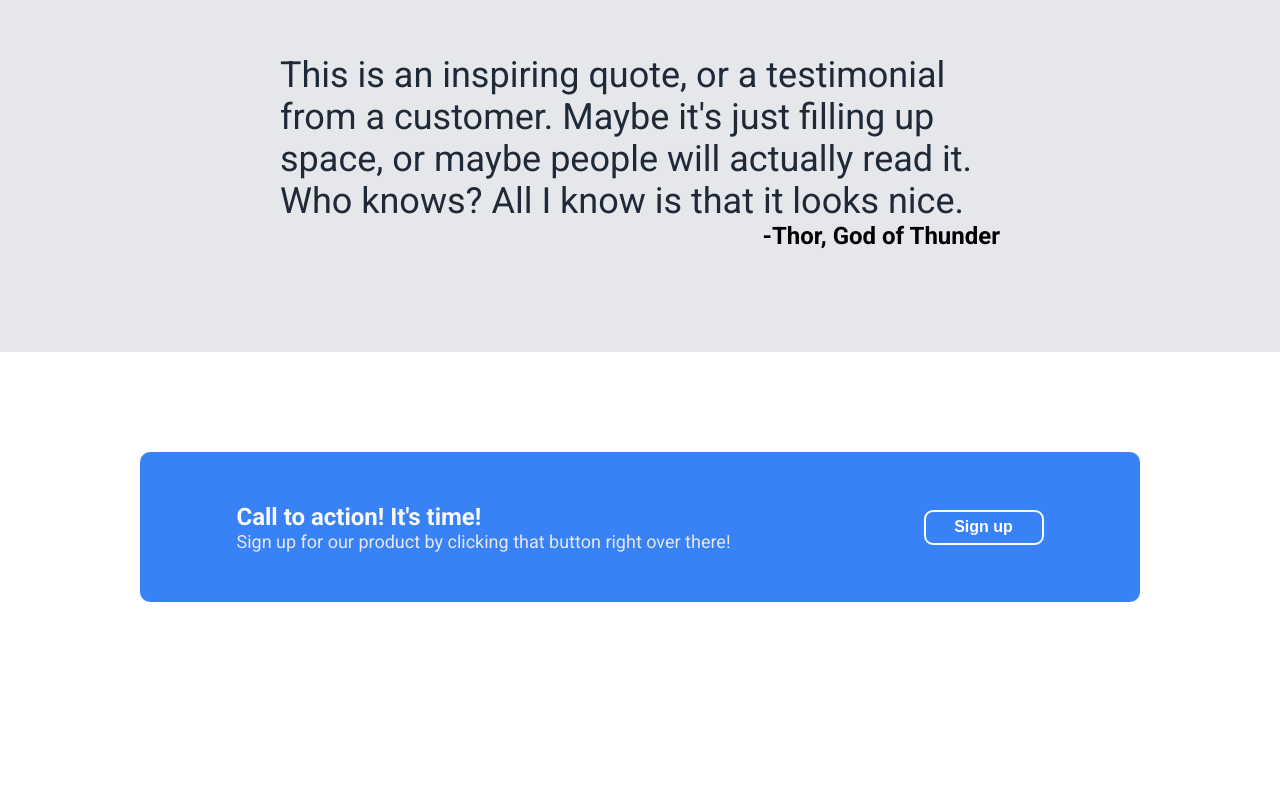
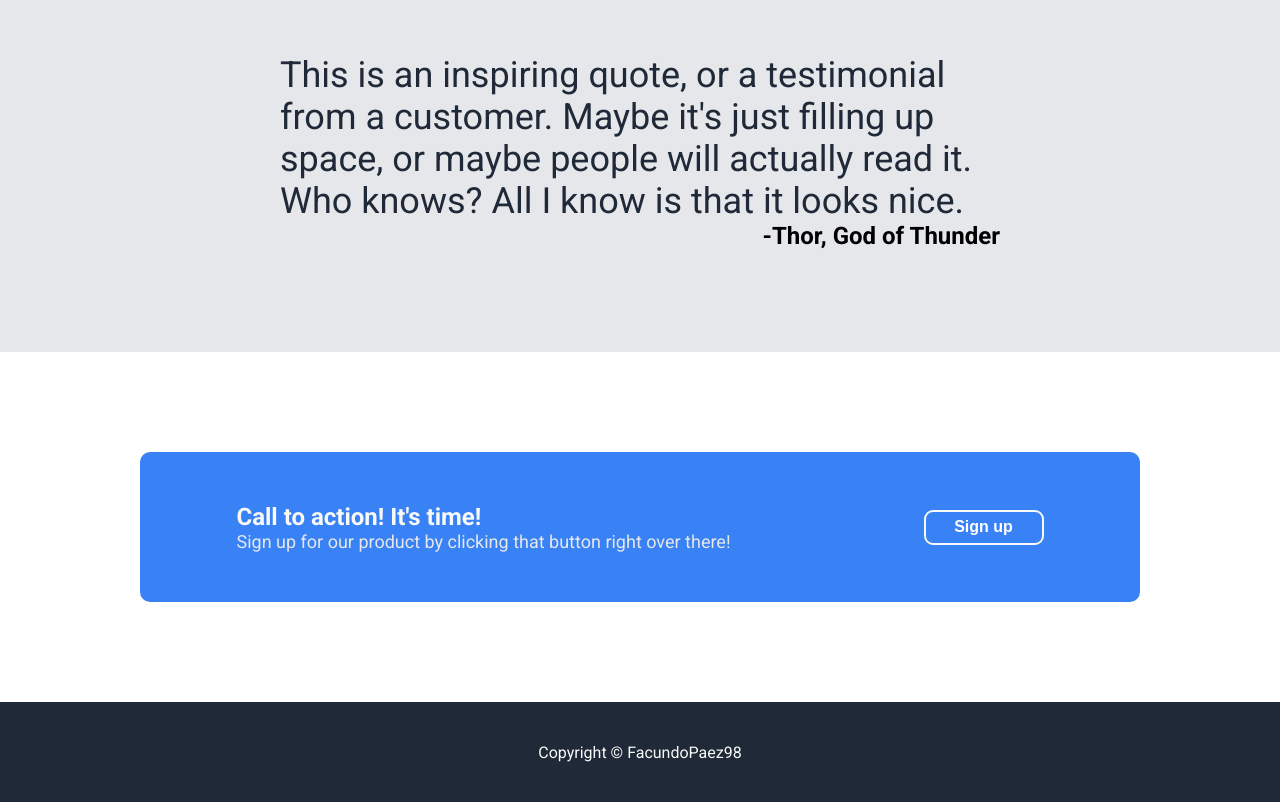
Before and after one commit to FacundoPaez98/landing-page, a plain HTML site: page index.html in a window 1280 px wide. Shown: the part 1127-1929 px from the top of the page. Before the commit the page ends 1829 px from the top, so only its background shows below. Drawn offline with Linux system fonts and the light colour scheme.

Commit message:
Add footer

```diff
--- a/index.html
+++ b/index.html
@@ -66,6 +66,9 @@
             <button class="cta-button">Sign up</button>
         </div>
     </div>
+    <div class="footer">
+        <div class="footer-text">Copyright © FacundoPaez98</div>
+    </div>
 </body>
 
 </html>
--- a/styles.css
+++ b/styles.css
@@ -192,3 +192,15 @@ button {
     border-width: 2px;
     border-color: #F9FAF8;
 }
+
+.footer {
+    display: flex;
+    align-items: center;
+    justify-content: center;
+    height: 100px;
+    background-color: #1F2937;
+}
+
+.footer-text {
+    color: #F9FAF8;
+}
```
